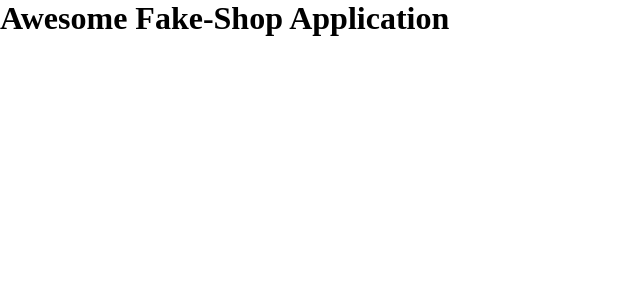
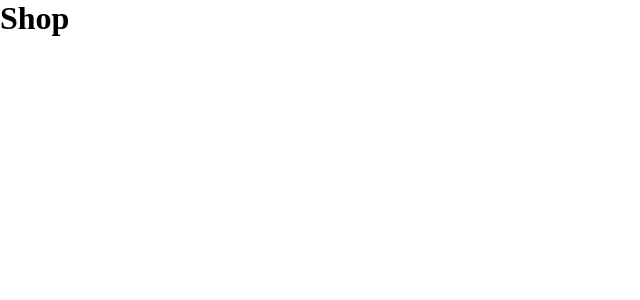
Before and after one commit to miguelruizc/odin-shopping-card, a React (Vite) app: page /shop in a window 1280 px wide. Shown: the top 300 px of the page, without its empty margins (0-640 px from the left). Built offline with nearby package versions, Linux system fonts and the light colour scheme.

Commit message:
Add routes

```diff
--- a/package.json
+++ b/package.json
@@ -11,7 +11,8 @@
 	},
 	"dependencies": {
 		"react": "^18.3.1",
-		"react-dom": "^18.3.1"
+		"react-dom": "^18.3.1",
+		"react-router-dom": "^6.23.1"
 	},
 	"devDependencies": {
 		"@types/react": "^18.3.3",
--- a/src/components/App.jsx
+++ b/src/components/App.jsx
@@ -1,5 +1,18 @@
+import { BrowserRouter as Router, Routes, Route } from 'react-router-dom';
+import Home from './Home.jsx';
+import Shop from './Shop.jsx';
+import Cart from './Cart.jsx';
+
 function App() {
-	return <h1>Awesome Fake-Shop Application</h1>;
+	return (
+		<Router>
+			<Routes>
+				<Route path="/" element={<Home />}></Route>
+				<Route path="/shop" element={<Shop />}></Route>
+				<Route path="/cart" element={<Cart />}></Route>
+			</Routes>
+		</Router>
+	);
 }
 
 export default App;
--- /dev/null
+++ b/src/components/Cart.jsx
@@ -0,0 +1,5 @@
+const Cart = () => {
+	return <h1>Cart</h1>;
+};
+
+export default Cart;
--- /dev/null
+++ b/src/components/Home.jsx
@@ -0,0 +1,5 @@
+const Home = () => {
+	return <h1>Home</h1>;
+};
+
+export default Home;
--- /dev/null
+++ b/src/components/Shop.jsx
@@ -0,0 +1,5 @@
+const Shop = () => {
+	return <h1>Shop</h1>;
+};
+
+export default Shop;
```
Also changed, not shown: 1 other file (tests, documents, lock files or other folders).
